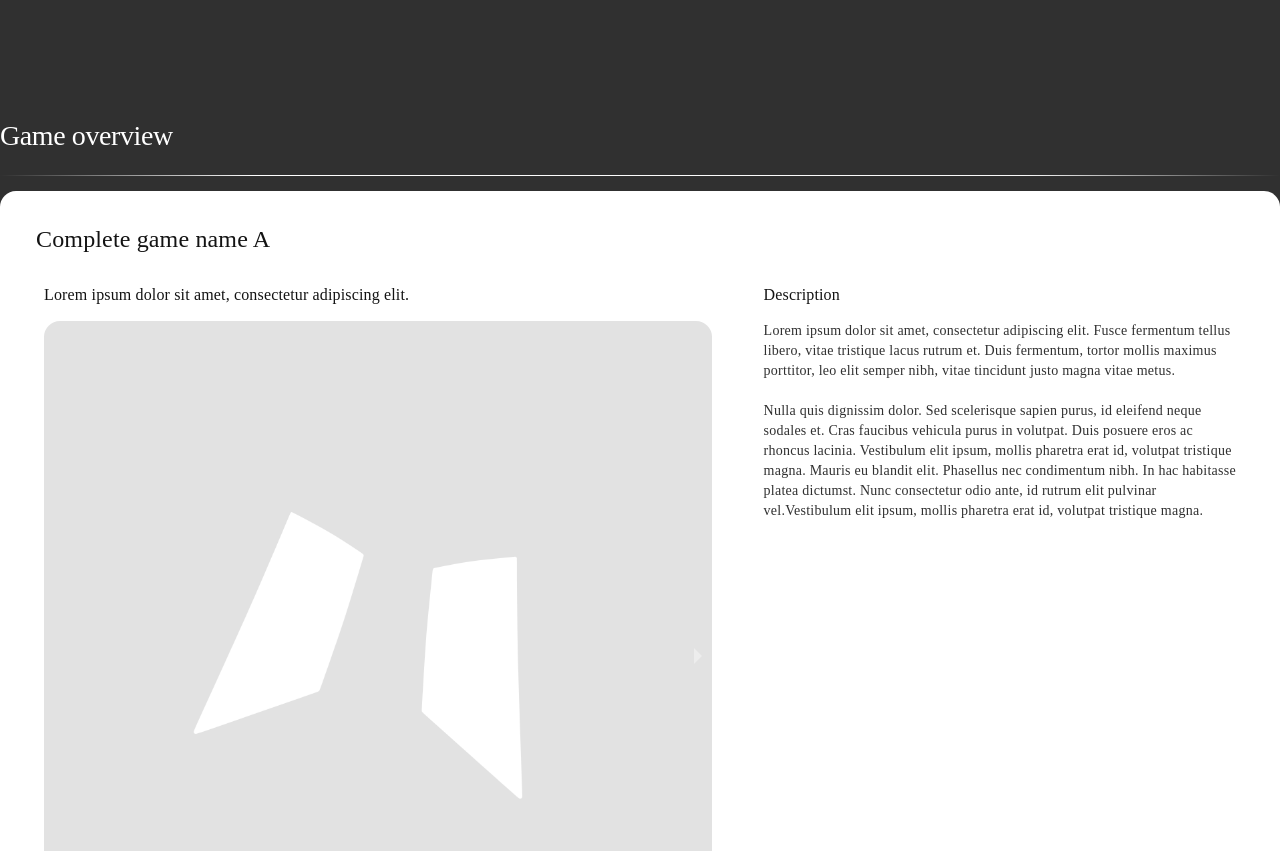
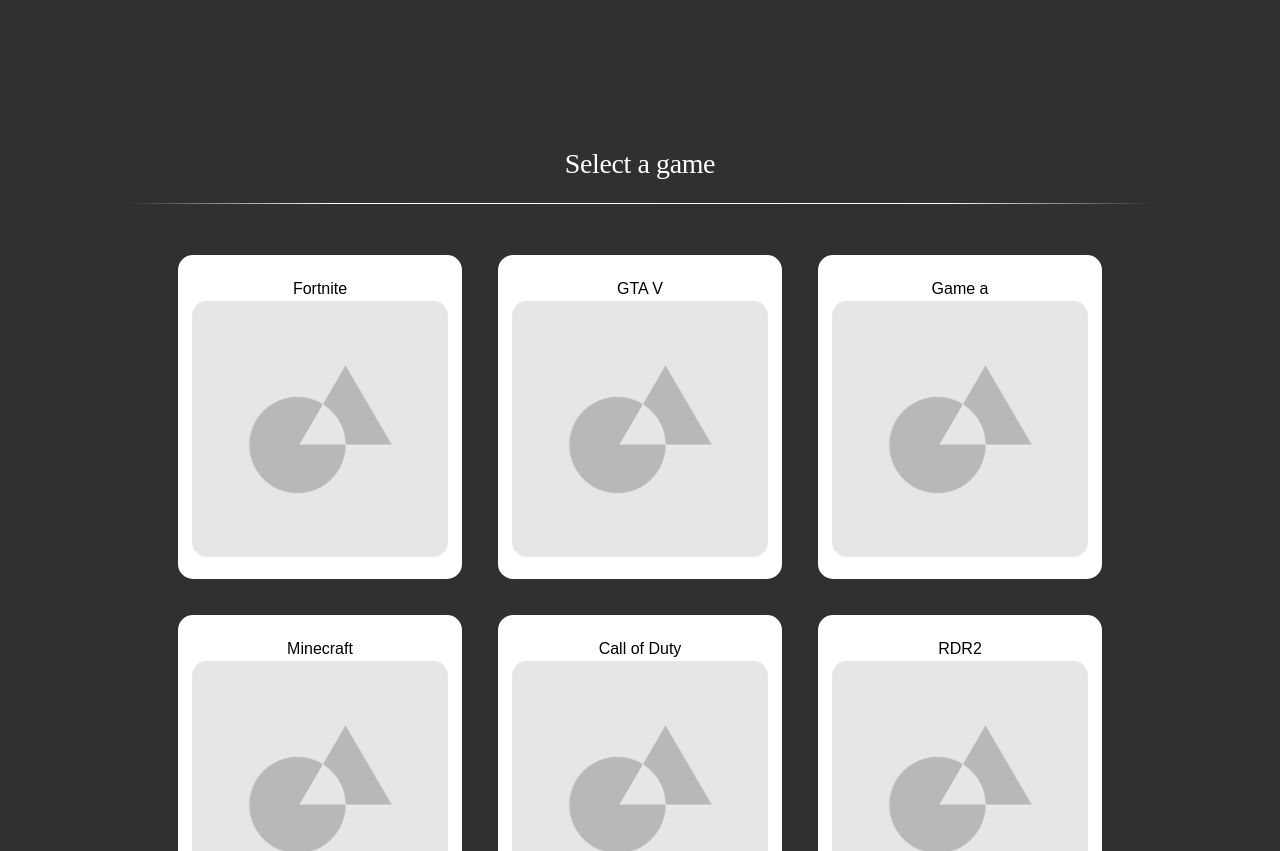
Before and after one commit to w3f-community/asylum-ui, a React (Create React App) app: page / in a window 1280 px wide. Shown: the top 851 px of the page. Built offline with nearby package versions, Linux system fonts and the light colour scheme.

Commit message:
refactor

```diff
--- a/src/App.tsx
+++ b/src/App.tsx
@@ -6,8 +6,8 @@
    return (
       // eslint-disable-next-line max-len
       <div className="min-h-screen flex justify-center items-center bg-asylum-gray-1 py-28">
-         {/* <GameList/> */}
-         <GameOverview />
+         <GameList/>
+         {/* <GameOverview /> */}
       </div>
    )
 }
--- a/src/components/buttons/border-button/index.tsx
+++ /dev/null
@@ -1,17 +0,0 @@
-import * as React from 'react'
-
-interface IProps {
-  text: string;
-  onClick: () => void;
-}
-
-export const BorderButton: React.FC<IProps> = ({ text, onClick }) => {
-   return (
-      <button
-         className="border-black/[.12] p-1.5 m-1.5 text-ubuntu text-sm text-custom-pink"
-         onClick={onClick}
-      >
-         {text}
-      </button>
-   )
-}
--- a/src/components/game-table/index.tsx
+++ b/src/components/game-table/index.tsx
@@ -1,62 +1,14 @@
 import * as React from 'react'
 import { GameCard } from '../game-card'
-
-// @TODO Delete this object, after adding normal blockchaine
-const games: tempObject[] = [
-   {
-      title: 'Fortnite',
-      img: '',
-      id: '1'
-   },
-   {
-      title: 'GTA V',
-      img: '',
-      id: '2'
-   },
-   {
-      title: 'Game a',
-      img: '',
-      id: '3'
-   },
-   {
-      title: 'Minecraft',
-      img: '',
-      id: '4'
-   },
-   {
-      title: 'Call of Duty',
-      img: '',
-      id: '5'
-   },
-   {
-      title: 'RDR2',
-      img: '',
-      id: '6'
-   },
-   {
-      title: 'Stalker',
-      img: '',
-      id: '7'
-   },
-   {
-      title: 'Slime Rancher',
-      img: '',
-      id: '8'
-   }
-]
-
-interface tempObject {
-  title: string;
-  img: string;
-  id: string
-}
+import { tempObject, games } from './mock'
 
 interface IProps {}
 
 export const GameTable: React.FC<IProps> = () => {
    return (
       <div
-         className="no-scrollbar flex flex-wrap justify-center pt-[35px] max-h-[70vh] max-w-[80vw] overflow-auto gap-9"
+         // eslint-disable-next-line max-len
+         className="no-scrollbar flex flex-wrap justify-center pt-9 max-w-[80vw] overflow-auto gap-9"
       >
          {games &&
             games.map((item: tempObject) => {
--- /dev/null
+++ b/src/components/game-table/mock.ts
@@ -0,0 +1,46 @@
+export interface tempObject {
+    title: string;
+    img: string;
+    id: string
+  }
+
+export const games: tempObject[] = [{
+   title: 'Fortnite',
+   img: '',
+   id: '1'
+},
+{
+   title: 'GTA V',
+   img: '',
+   id: '2'
+},
+{
+   title: 'Game a',
+   img: '',
+   id: '3'
+},
+{
+   title: 'Minecraft',
+   img: '',
+   id: '4'
+},
+{
+   title: 'Call of Duty',
+   img: '',
+   id: '5'
+},
+{
+   title: 'RDR2',
+   img: '',
+   id: '6'
+},
+{
+   title: 'Stalker',
+   img: '',
+   id: '7'
+},
+{
+   title: 'Slime Rancher',
+   img: '',
+   id: '8'
+}]
--- a/src/pages/game-overview/index.tsx
+++ b/src/pages/game-overview/index.tsx
@@ -1,6 +1,6 @@
 import * as React from 'react'
 import { Hr } from '../../components/hr'
-import { GameDescription } from '../../modules/game-description'
+import { GameDescription } from './game-description'
 
 export const GameOverview: React.FC = () => {
    return (
--- a/src/pages/game-selection/index.tsx
+++ b/src/pages/game-selection/index.tsx
@@ -4,7 +4,7 @@
 
 export const GameList = () => {
    return (
-      <div className="px-[60px] py-[27px] rounded-[10px]">
+      <div className="px-14 py-7 rounded-xl">
          <p className="text-oxanium text-center text-white text-header-of-page">Select a game</p>
          <Hr />
          <GameTable />
```
Also changed, not shown: src/pages/game-overview/game-description/empty-1.png (renamed from src/modules/game-description/empty-1.png), src/pages/game-overview/game-description/empty-2.jpg (renamed from src/modules/game-description/empty-2.jpg), src/pages/game-overview/game-description/index.tsx (renamed from src/modules/game-description/index.tsx). Lines whose indentation alone changed are shown as unchanged.
